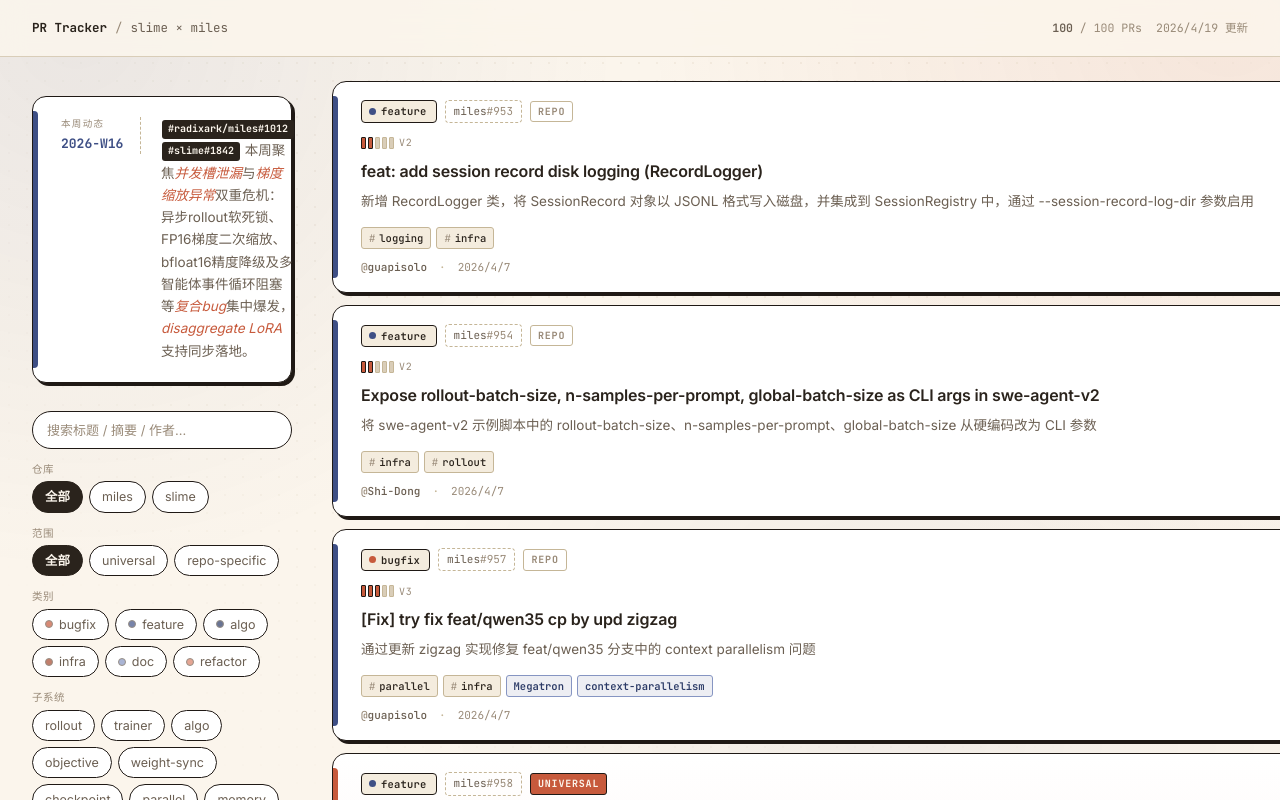
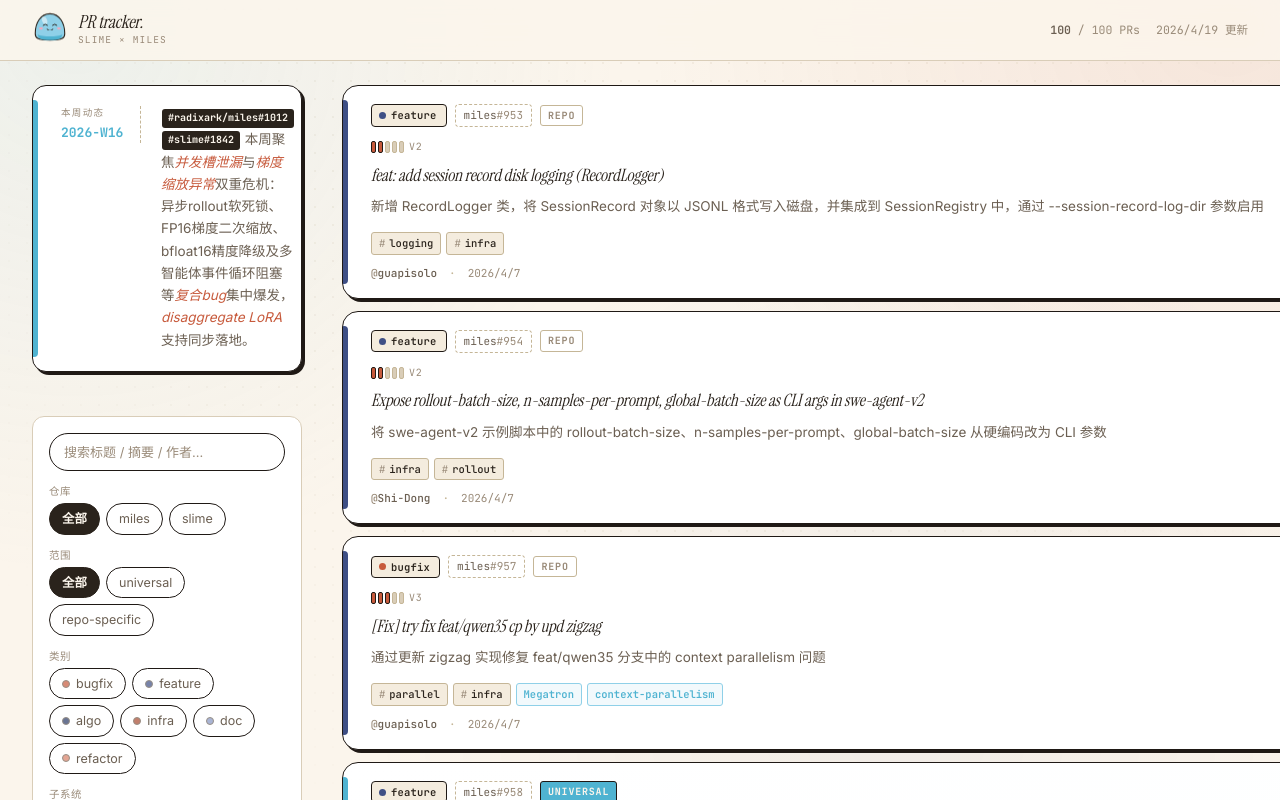
Before and after one commit to GeLee-Q/pr-tracker-web, a Next.js app: page / in a window 1280 px wide. Shown: the top 800 px of the page. Built offline with nearby package versions, Linux system fonts and the light colour scheme.

Commit message:
redesign: add slime mascot,   improve typography and visual aesthetics

```diff
--- a/app/globals.css
+++ b/app/globals.css
@@ -18,6 +18,10 @@
   --indigo-tint:        #3e4f8518;
   --indigo-deep:        #2b3a66;
   --indigo-soft:        #8695c2;
+  --slime:        #8fd0e8;
+  --slime-light:  #cae8f3;
+  --slime-deep:   #4fb3d1;
+  --blush:        #f6a8bd;
   --charcoal:     #5a6270;
   --green:        #3a7a4e;
   --sans:  var(--font-inter, 'Inter'), ui-sans-serif, system-ui, sans-serif;
@@ -38,7 +42,7 @@ body {
   min-height: 100vh;
 }
 
-/* subtle dot-grid background */
+/* dot-grid background */
 body::before {
   content: "";
   position: fixed; inset: 0;
@@ -54,7 +58,7 @@ body::after {
   content: "";
   position: fixed; inset: 0;
   background:
-    radial-gradient(circle at 6% 4%, #3e4f8516, transparent 38%),
+    radial-gradient(circle at 6% 4%, #8fd0e820, transparent 38%),
     radial-gradient(circle at 96% 2%, #c75a3c18, transparent 40%),
     radial-gradient(circle at 70% 90%, #3e4f850e, transparent 46%);
   pointer-events: none;
@@ -63,6 +67,103 @@ body::after {
 
 .stage { position: relative; z-index: 1; }
 a { color: inherit; text-decoration: none; }
+
+/* ── slime animations ────────────────────────────────── */
+@keyframes slime-idle {
+  0%, 100% { transform: scaleY(1) scaleX(1); }
+  25%       { transform: scaleY(1.06) scaleX(0.96); }
+  50%       { transform: scaleY(0.95) scaleX(1.04); }
+  75%       { transform: scaleY(1.04) scaleX(0.97); }
+}
+@keyframes slime-blink {
+  0%, 92%, 100% { opacity: 1; }
+  94%, 98%      { opacity: 0; }
+}
+@keyframes float-up {
+  0%, 100% { transform: translateY(0); }
+  50%       { transform: translateY(-4px); }
+}
+
+/* ── nav ─────────────────────────────────────────────── */
+.nav {
+  position: sticky; top: 0; z-index: 30;
+  background: color-mix(in oklab, var(--paper) 88%, transparent);
+  backdrop-filter: blur(14px) saturate(140%);
+  border-bottom: 1.5px solid var(--rule-soft);
+}
+.nav-inner {
+  max-width: 1440px; margin: 0 auto; padding: 0 32px;
+  display: flex; align-items: center; justify-content: space-between;
+  height: 60px;
+}
+.brand {
+  display: flex; align-items: center; gap: 10px;
+}
+.brand-slime {
+  animation: float-up 3s ease-in-out infinite;
+  flex-shrink: 0;
+}
+.brand-slime svg {
+  display: block;
+}
+.brand-text {
+  display: flex; flex-direction: column; gap: 0;
+}
+.brand-title {
+  font-family: var(--serif);
+  font-style: italic;
+  font-size: 18px;
+  color: var(--ink);
+  line-height: 1.1;
+  letter-spacing: -0.01em;
+}
+.brand-sub {
+  font-family: var(--mono);
+  font-size: 9.5px;
+  color: var(--ink-mute);
+  letter-spacing: 0.12em;
+  text-transform: uppercase;
+}
+.nav-right {
+  display: flex; align-items: center; gap: 16px;
+  font-family: var(--mono); font-size: 11.5px; color: var(--ink-mute);
+}
+.nav-right b { color: var(--ink-dim); font-weight: 600; }
+
+/* ── hero banner ─────────────────────────────────────── */
+.hero {
+  max-width: 1440px; margin: 0 auto;
+  padding: 32px 32px 0;
+  display: flex; align-items: center; gap: 20px;
+}
+.hero-slime {
+  animation: float-up 3.2s ease-in-out infinite;
+  flex-shrink: 0;
+}
+.hero-slime svg {
+  display: block;
+  filter: drop-shadow(0 4px 12px rgba(143,208,232,0.4));
+}
+.hero-title {
+  font-family: var(--serif);
+  font-style: italic;
+  font-size: clamp(28px, 3vw, 42px);
+  color: var(--ink);
+  line-height: 1.15;
+  letter-spacing: -0.02em;
+}
+.hero-title em {
+  color: var(--slime-deep);
+  font-style: inherit;
+}
+.hero-desc {
+  font-family: var(--mono);
+  font-size: 11px;
+  color: var(--ink-mute);
+  letter-spacing: 0.06em;
+  text-transform: uppercase;
+  margin-top: 6px;
+}
 
 /* ── weekly note ─────────────────────────────────────── */
 .weekly {
@@ -83,7 +184,7 @@ a { color: inherit; text-decoration: none; }
   position: absolute;
   left: 0; top: 14px; bottom: 14px;
   width: 5px;
-  background: var(--indigo);
+  background: var(--slime-deep);
   border-radius: 0 4px 4px 0;
 }
 .weekly .wk-left {
@@ -103,7 +204,7 @@ a { color: inherit; text-decoration: none; }
   font-family: var(--mono);
   font-size: 13px;
   font-weight: 700;
-  color: var(--indigo);
+  color: var(--slime-deep);
 }
 .weekly .wk-body {
   font-size: 13.5px;
@@ -131,30 +232,30 @@ a { color: inherit; text-decoration: none; }
   padding: 18px 22px 16px 28px;
   background: var(--paper-1);
   border: 1.5px solid var(--rule);
-  border-radius: 14px;
+  border-radius: 16px;
   box-shadow: 3px 3px 0 var(--rule);
-  transition: transform .2s cubic-bezier(.34,1.56,.64,1), box-shadow .2s;
+  transition: transform .22s cubic-bezier(.34,1.56,.64,1), box-shadow .22s;
   overflow: hidden;
   color: inherit;
 }
 .card + .card { margin-top: 12px; }
 .card:hover {
-  transform: translate(-2px, -3px) rotate(-0.3deg);
-  box-shadow: 6px 7px 0 var(--rule);
+  transform: translate(-2px, -4px) rotate(-0.3deg);
+  box-shadow: 7px 8px 0 var(--rule);
 }
-/* top-right color tab (category) */
+/* category tab */
 .card::after {
   content: "";
   position: absolute;
   top: -10px; right: 20px;
-  width: 42px; height: 18px;
+  width: 44px; height: 18px;
   background: var(--col-color, var(--terracotta));
   border: 1.5px solid var(--rule);
-  border-radius: 4px;
+  border-radius: 5px;
   transform: rotate(4deg);
-  transition: transform .2s;
+  transition: transform .22s;
 }
-.card:hover::after { transform: rotate(-4deg) translateY(-1px); }
+.card:hover::after { transform: rotate(-4deg) translateY(-2px); }
 /* left scope strip */
 .card::before {
   content: "";
@@ -164,10 +265,14 @@ a { color: inherit; text-decoration: none; }
   border-radius: 0 4px 4px 0;
   background: var(--strip, var(--indigo));
 }
-.card[data-scope="universal"]     { --strip: var(--terracotta); }
+.card[data-scope="universal"]     { --strip: var(--slime-deep); }
 .card[data-scope="repo-specific"] { --strip: var(--indigo); }
 .card[data-featured="true"] {
-  background: linear-gradient(180deg, var(--paper-1) 0%, color-mix(in oklab, var(--terracotta) 6%, var(--paper-1)) 100%);
+  background: linear-gradient(
+    160deg,
+    var(--paper-1) 0%,
+    color-mix(in oklab, var(--slime) 8%, var(--paper-1)) 100%
+  );
 }
 
 /* ── card top row ───────────────────────────── */
@@ -205,7 +310,7 @@ a { color: inherit; text-decoration: none; }
   letter-spacing: 0.08em; text-transform: uppercase;
 }
 .scope-pill.universal {
-  color: var(--paper); background: var(--terracotta);
+  color: var(--paper); background: var(--slime-deep);
   border: 1px solid var(--rule);
 }
 .scope-pill.repo {
@@ -225,7 +330,7 @@ a { color: inherit; text-decoration: none; }
   background: var(--state-color, var(--ink-dim));
   border: 1.5px solid var(--rule);
 }
-.state[data-s="merged"] { --state-color: var(--indigo); }
+.state[data-s="merged"] { --state-color: var(--slime-deep); }
 .state[data-s="open"]   { --state-color: var(--terracotta); }
 .state[data-s="closed"] { --state-color: var(--ink-mute); }
 
@@ -239,27 +344,33 @@ a { color: inherit; text-decoration: none; }
 .value-bar .bars span {
   width: 5px; height: 12px;
   background: var(--rule-soft);
-  border-radius: 1px;
+  border-radius: 2px;
   border: 1px solid var(--rule-mid);
 }
 .value-bar .bars span.on {
   background: var(--terracotta);
   border-color: var(--rule);
 }
+.value-bar[data-v="5"] .bars span.on,
+.value-bar[data-v="4"] .bars span.on {
+  background: var(--slime-deep);
+}
 .value-bar[data-v="5"] .lbl,
-.value-bar[data-v="4"] .lbl { color: var(--terracotta); font-weight: 600; }
+.value-bar[data-v="4"] .lbl { color: var(--slime-deep); font-weight: 600; }
 
 /* card title */
 .card-title {
   display: block;
-  font-size: 16px; font-weight: 600;
+  font-family: var(--serif);
+  font-style: italic;
+  font-size: 17px; font-weight: 400;
   color: var(--ink);
   letter-spacing: -0.01em;
   line-height: 1.4;
   margin: 4px 0 8px;
   transition: color .15s;
 }
-.card:hover .card-title { color: var(--col-color, var(--terracotta)); }
+.card:hover .card-title { color: var(--slime-deep); }
 .card-summary {
   font-size: 13.5px;
   color: var(--ink-dim);
@@ -272,7 +383,7 @@ a { color: inherit; text-decoration: none; }
   color: var(--ink-mute);
   padding: 0 10px;
   background: var(--paper-2);
-  border-left: 2px solid var(--terracotta);
+  border-left: 2px solid var(--slime-deep);
   border-radius: 0 4px 4px 0;
   max-height: 0; overflow: hidden; opacity: 0;
   transition: max-height .2s, opacity .2s, padding .2s;
@@ -298,16 +409,16 @@ a { color: inherit; text-decoration: none; }
   display: inline-flex; align-items: center;
   font-family: var(--mono); font-size: 10.5px; font-weight: 600;
   padding: 2px 7px; border-radius: 3px;
-  background: var(--indigo-tint);
-  border: 1px solid var(--indigo-soft);
-  color: var(--indigo-deep);
+  background: color-mix(in oklab, var(--slime) 12%, var(--paper-1));
+  border: 1px solid var(--slime);
+  color: var(--slime-deep);
 }
 
-/* diff peek — shown on hover via CSS */
+/* diff peek */
 .diff-peek {
   margin-top: 10px;
   border: 1px solid var(--rule-mid);
-  border-radius: 6px;
+  border-radius: 8px;
   background: color-mix(in oklab, var(--paper-2) 85%, var(--paper));
   overflow: hidden;
   max-height: 0; opacity: 0;
@@ -389,43 +500,43 @@ a { color: inherit; text-decoration: none; }
   transition: box-shadow .15s;
 }
 .search-box:focus {
-  box-shadow: 0 0 0 3px var(--terracotta-tint);
-  border-color: var(--terracotta);
+  box-shadow: 0 0 0 3px color-mix(in oklab, var(--slime) 30%, transparent);
+  border-color: var(--slime-deep);
 }
 .search-box::placeholder { color: var(--ink-mute); }
 
-/* nav */
-.nav {
-  position: sticky; top: 0; z-index: 30;
-  background: color-mix(in oklab, var(--paper) 88%, transparent);
-  backdrop-filter: blur(12px) saturate(130%);
-  border-bottom: 1.5px solid var(--rule-soft);
+/* ── sidebar section card ────────────────────────────── */
+.filter-section {
+  background: var(--paper-1);
+  border: 1.5px solid var(--rule-soft);
+  border-radius: 12px;
+  padding: 16px;
+  display: flex;
+  flex-direction: column;
+  gap: 12px;
 }
-.nav-inner {
-  max-width: 1440px; margin: 0 auto; padding: 0 32px;
-  display: flex; align-items: center; justify-content: space-between;
-  height: 56px;
-}
-.brand {
-  font-family: var(--mono); font-size: 12.5px;
-  color: var(--ink-dim); display: flex; align-items: center; gap: 8px;
-}
-.brand b { color: var(--ink); font-weight: 700; }
-.brand .sep { color: var(--ink-mute); }
-.nav-right {
-  display: flex; align-items: center; gap: 14px;
-  font-family: var(--mono); font-size: 11.5px; color: var(--ink-mute);
-}
-.nav-right b { color: var(--ink-dim); font-weight: 600; }
 
-/* layout */
+/* ── layout ─────────────────────────────────────────── */
 .shell {
-  max-width: 1440px; margin: 0 auto; padding: 0 32px;
-  display: grid; grid-template-columns: 260px 1fr;
+  max-width: 1440px; margin: 0 auto; padding: 24px 32px;
+  display: grid; grid-template-columns: 270px 1fr;
   gap: 40px; align-items: start;
 }
 @media (max-width: 900px) {
   .shell { grid-template-columns: 1fr; padding: 0 18px; }
 }
-.sidebar { position: sticky; top: 72px; padding: 24px 0; }
-.main-content { padding: 24px 0; }
+.sidebar { position: sticky; top: 76px; padding: 0; display: flex; flex-direction: column; gap: 16px; }
+.main-content { padding: 0; }
+
+/* ── empty state ─────────────────────────────────────── */
+.empty-state {
+  display: flex;
+  flex-direction: column;
+  align-items: center;
+  gap: 16px;
+  padding: 80px 0;
+  color: var(--ink-mute);
+  font-family: var(--mono);
+  font-size: 13px;
+}
+.empty-state svg { opacity: 0.4; }
--- a/app/pr-tracker/PRTrackerClient.tsx
+++ b/app/pr-tracker/PRTrackerClient.tsx
@@ -21,7 +21,47 @@ const ALL_SUBSYSTEMS = [
   "checkpoint", "parallel", "memory", "infra", "multimodal", "logging", "ci",
 ];
 
-// ── helpers ───────────────────────────────────────────────────────────────────
+// ── slime mascot SVG ──────────────────────────────────────────────────────────
+
+function SlimeSVG({ size = 48 }: { size?: number }) {
+  const s = size / 182; // scale factor (viewBox is 0 0 200 182)
+  return (
+    <svg
+      width={size}
+      height={Math.round(size * 182 / 200)}
+      viewBox="0 0 200 182"
+      xmlns="http://www.w3.org/2000/svg"
+      style={{ overflow: "visible" }}
+    >
+      {/* body */}
+      <path
+        d="M 100 18 C 48 18, 18 68, 18 128 C 18 152, 28 164, 100 164 C 172 164, 182 152, 182 128 C 182 68, 152 18, 100 18 Z"
+        fill="#8fd0e8" stroke="#2a231c" strokeWidth="6" strokeLinejoin="round"
+      />
+      {/* highlight */}
+      <ellipse cx="70" cy="55" rx="14" ry="22" fill="#cae8f3" transform="rotate(-20 70 55)" />
+      {/* bottom shade */}
+      <path
+        d="M 32 132 C 50 148, 150 148, 168 132 C 165 155, 150 164, 100 164 C 50 164, 35 155, 32 132 Z"
+        fill="#4fb3d1"
+      />
+      {/* blush cheeks */}
+      <ellipse cx="50" cy="100" rx="11" ry="6" fill="#f6a8bd" />
+      <ellipse cx="150" cy="100" rx="11" ry="6" fill="#f6a8bd" />
+      {/* left eye */}
+      <path d="M 62 82 Q 74 70, 86 82" fill="none" stroke="#2a231c" strokeWidth="5.5" strokeLinecap="round" />
+      {/* right eye */}
+      <path d="M 114 82 Q 126 70, 138 82" fill="none" stroke="#2a231c" strokeWidth="5.5" strokeLinecap="round" />
+      {/* mouth */}
+      <path
+        d="M 82 100 Q 100 120, 118 100 Q 118 106, 115 108 Q 100 114, 85 108 Q 82 106, 82 100 Z"
+        fill="#2a231c"
+      />
+    </svg>
+  );
+}
+
+// ── value bar ─────────────────────────────────────────────────────────────────
 
 function ValueBar({ value }: { value: number }) {
   return (
@@ -35,6 +75,8 @@ function ValueBar({ value }: { value: number }) {
     </span>
   );
 }
+
+// ── PR card ───────────────────────────────────────────────────────────────────
 
 function PRCard({ pr }: { pr: PR }) {
   const catColor = CAT_COLORS[pr.category] || "#998a78";
@@ -217,13 +259,16 @@ export default function PRTrackerClient() {
   }
 
   if (loading) return (
-    <div className="stage" style={{ display: "flex", alignItems: "center", justifyContent: "center", minHeight: "100vh" }}>
+    <div style={{ display: "flex", flexDirection: "column", alignItems: "center", justifyContent: "center", minHeight: "100vh", gap: 20 }}>
+      <div style={{ animation: "float-up 2s ease-in-out infinite" }}>
+        <SlimeSVG size={72} />
+      </div>
       <span style={{ fontFamily: "var(--mono)", color: "var(--ink-mute)", fontSize: 13 }}>Loading…</span>
     </div>
   );
 
   if (error || !data) return (
-    <div className="stage" style={{ display: "flex", alignItems: "center", justifyContent: "center", minHeight: "100vh" }}>
+    <div style={{ display: "flex", alignItems: "center", justifyContent: "center", minHeight: "100vh" }}>
       <span style={{ fontFamily: "var(--mono)", color: "var(--terracotta)", fontSize: 13 }}>Error: {error}</span>
     </div>
   );
@@ -234,9 +279,13 @@ export default function PRTrackerClient() {
       <nav className="nav">
         <div className="nav-inner">
           <div className="brand">
-            <b>PR Tracker</b>
-            <span className="sep">/</span>
-            <span>slime × miles</span>
+            <div className="brand-slime">
+              <SlimeSVG size={36} />
+            </div>
+            <div className="brand-text">
+              <span className="brand-title">PR tracker.</span>
+              <span className="brand-sub">slime × miles</span>
+            </div>
           </div>
           <div className="nav-right">
             <span><b>{filtered.length}</b> / {data.prs.length} PRs</span>
@@ -265,6 +314,8 @@ export default function PRTrackerClient() {
             </div>
           )}
 
+          {/* filters card */}
+          <div className="filter-section">
             <div className="filters">
               {/* search */}
               <div>
@@ -338,15 +389,16 @@ export default function PRTrackerClient() {
                         display: "flex", flexDirection: "column", gap: 2,
                         cursor: "pointer", background: "none", border: "none", padding: 4,
                         opacity: v >= minValue ? 1 : 0.3,
+                        transition: "opacity .15s",
                       }}
                     >
                       {[1,2,3,4,5].map(i => (
                         <span
                           key={i}
                           style={{
-                          width: 5, height: 12, borderRadius: 1,
-                          background: i <= v ? "var(--terracotta)" : "var(--rule-soft)",
-                          border: `1px solid ${i <= v ? "var(--rule)" : "var(--rule-mid)"}`,
+                            width: 5, height: 12, borderRadius: 2,
+                            background: i <= v ? "var(--slime-deep)" : "var(--rule-soft)",
+                            border: `1px solid ${i <= v ? "var(--slime)" : "var(--rule-mid)"}`,
                             display: "block",
                           }}
                         />
@@ -365,16 +417,15 @@ export default function PRTrackerClient() {
                 重置筛选
               </button>
             </div>
+          </div>
         </aside>
 
         {/* main */}
         <main className="main-content">
           {filtered.length === 0 ? (
-            <div style={{
-              textAlign: "center", paddingTop: 80,
-              fontFamily: "var(--mono)", color: "var(--ink-mute)", fontSize: 13,
-            }}>
-              没有匹配的 PR
+            <div className="empty-state">
+              <SlimeSVG size={56} />
+              <span>没有匹配的 PR</span>
             </div>
           ) : (
             filtered.map(pr => <PRCard key={pr.id} pr={pr} />)
```
Lines whose indentation alone changed are shown as unchanged.
